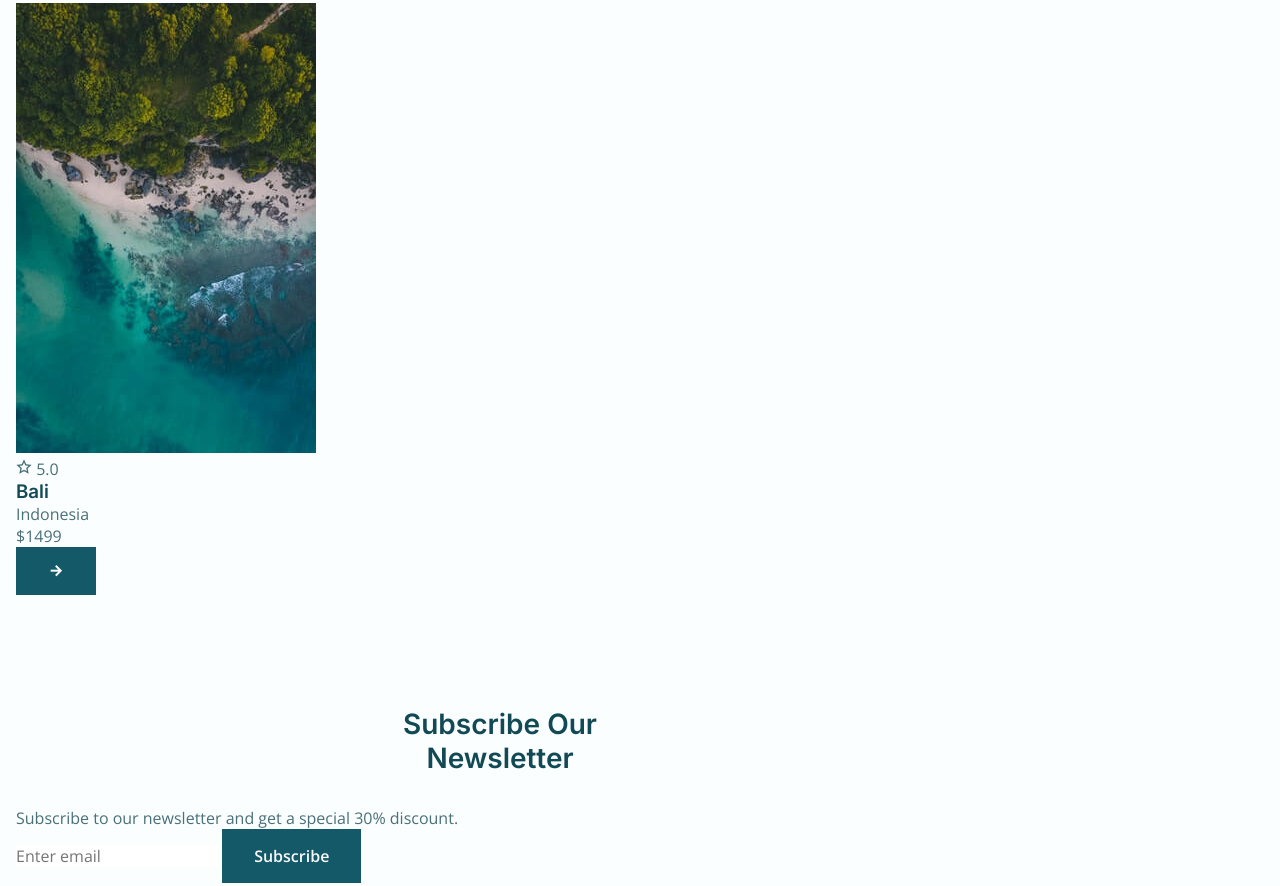
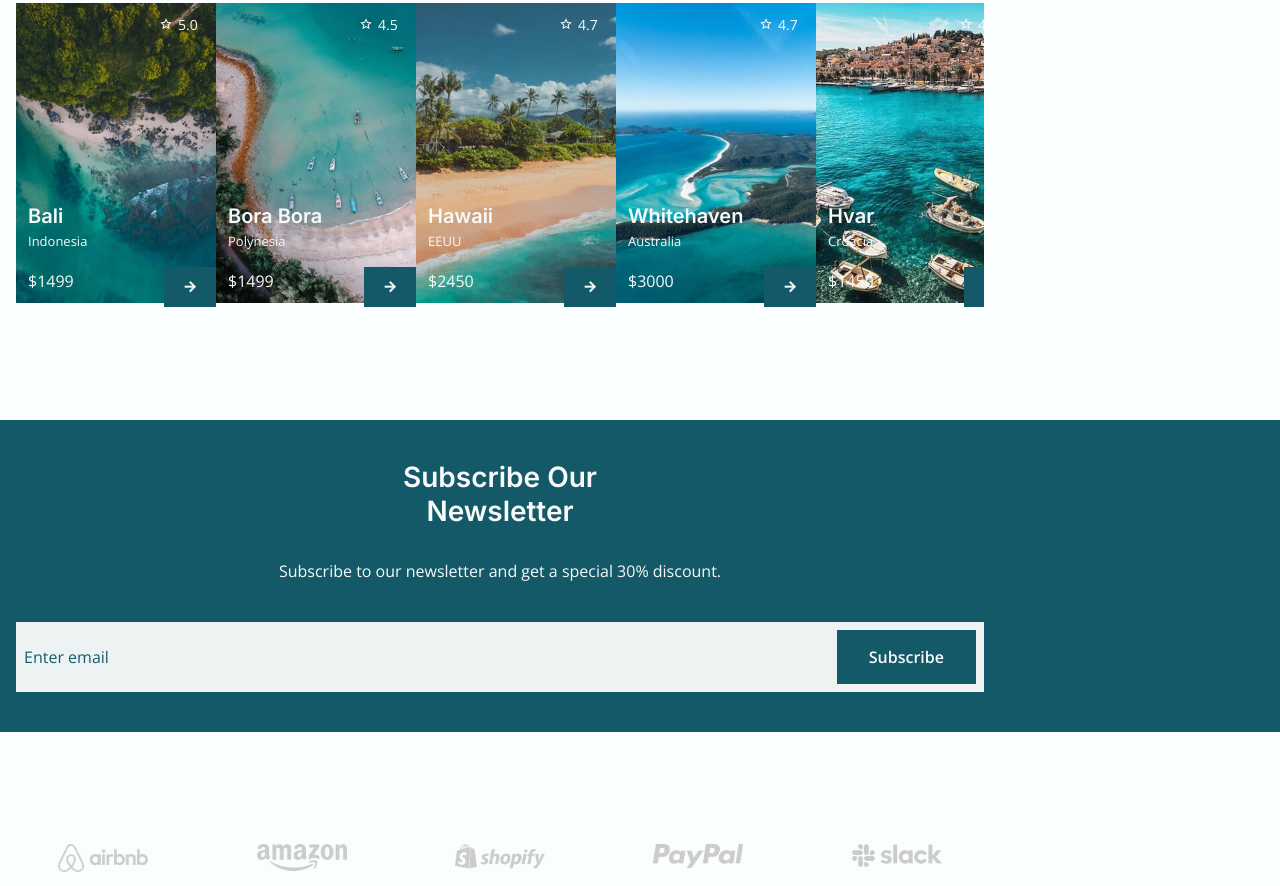
Before and after one commit to vishal00923/travel-website, a plain HTML site: page index.html in a window 1280 px wide. Shown: the part 3082-3968 px from the top of the page. Drawn offline with nearby package versions, Linux system fonts and the light colour scheme.

Commit message:
💄 (style) : Update

```diff
--- a/css/style.css
+++ b/css/style.css
@@ -49,7 +49,7 @@ html {
     --first-color: hsl(190, 68%, 24%);
     --first-color-alt: hsl(190, 68%, 16%);
     --title-color: hsl(190, 66%, 20%);
-    --text-color: hsl(190, 24%, 38%);
+    --text-color: hsl(190, 66%, 25%);
     --text-color-light: hsl(190, 8%, 60%);
     --input-color: hsl(190, 20%, 94%);
     --body-color: hsl(190, 100%, 99%);
@@ -568,3 +568,134 @@ button {
 .video--icon {
     font-size: 1.92rem;
 }
+
+/*================================ PLACES ================================*/
+
+.place--card {
+    position: relative;
+    width: 200px;
+    overflow: hidden;
+}
+
+.place--content,
+.place--title {
+    color: var(--white-color);
+}
+
+.place--content {
+    position: absolute;
+    top: 0;
+    left: 0;
+    width: 100%;
+    height: 100%;
+
+    display: flex;
+    flex-direction: column;
+    justify-content: space-between;
+
+    padding: 1.2rem 1.2rem 1.6rem;
+}
+
+.place--rating {
+    display: flex;
+    align-items: center;
+    column-gap: 0.6rem;
+    margin-left: 75%;
+}
+
+.place--rating-icon {
+    font-size: 1.2rem;
+}
+
+.place--rating-number {
+    font-size: var(--small-font-size);
+}
+
+.place--data {
+    display: flex;
+    flex-direction: column;
+}
+
+.place--subtitle,
+.place--price {
+    display: block;
+}
+
+.place--title {
+    font-size: var(--h3-font-size);
+    margin-bottom: var(--mb-0-25);
+}
+
+.place--subtitle {
+    font-size: var(--smallest-font-size);
+    margin-bottom: var(--mb-1-25);
+}
+
+.place--button {
+    position: absolute;
+    right: 0;
+    bottom: 0.1rem;
+    padding: 1.2rem 1.8rem;
+}
+
+.place--img {
+    transition: 0.3s;
+}
+
+.place--card:hover > .place--img {
+    transform: scale(1.2);
+}
+
+/*================================ SUBSCRIBE ================================*/
+
+.subscribe--bg {
+    background-color: var(--first-color);
+    padding: 4rem 0;
+}
+
+.subscribe--title,
+.subscribe--description {
+    color: var(--white-color);
+}
+
+.subscribe--description {
+    text-align: center;
+    margin-bottom: var(--mb-2-5);
+}
+
+.subscribe--form {
+    background-color: var(--input-color);
+    padding: 0.8rem;
+
+    display: flex;
+    justify-content: space-between;
+}
+
+.subscribe--input {
+    width: 100%;
+    padding-right: 0.8rem;
+    background-color: var(--input-color);
+    color: var(--text-color);
+}
+
+.subscribe--input::placeholder {
+    color: var(--text-color);
+}
+
+/*================================ SPONSORS ================================*/
+
+.sponsor--container {
+    grid-template-columns: repeat(auto-fit, minmax(120px, 1fr));
+    justify-items: center;
+    row-gap: 5.6rem;
+}
+
+.sponsor--img {
+    width: 90px;
+    filter: invert(0.8);
+    transition: 0.3s;
+}
+
+.sponsor--content:hover > .sponsor--img {
+    filter: invert(0.4);
+}
```
